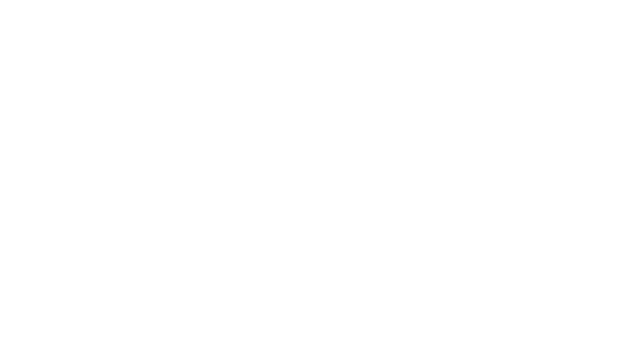
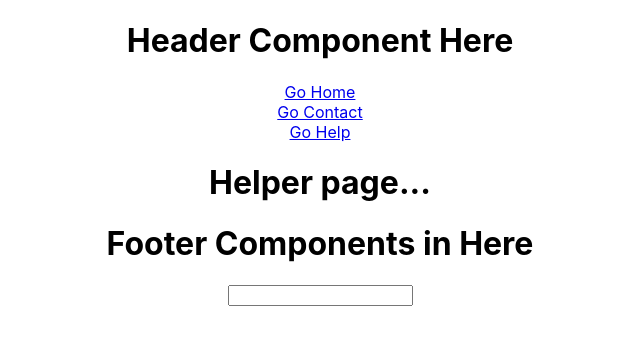
Before and after one commit to yurilimace/sistema-controle-estagio, a React (Create React App) app: page /help in a window 1280 px wide. Shown: the top 344 px of the page, without its empty margins (320-960 px from the left). Built offline with nearby package versions, Linux system fonts and the light colour scheme.

Commit message:
Add initial Header,Footer,Routes...

```diff
--- a/package.json
+++ b/package.json
@@ -4,7 +4,8 @@
   "private": true,
   "dependencies": {
     "react": "^16.10.1",
-    "react-dom": "^16.10.1",
+    "react-dom": "^16.10.2",
+    "react-router-dom": "^5.1.2",
     "react-scripts": "3.1.2",
     "styled-components": "^4.4.0"
   },
--- a/src/App.js
+++ b/src/App.js
@@ -2,9 +2,13 @@ import React from 'react';
 import logo from './logo.svg';
 import './App.css';
 import Input from './Components/input'
+import AppRoute from "./Components/HeaderComponents/Routers/Routers";
+
 function App() {
   return (
     <div className="App">
+      <AppRoute />
+      <Input />
     </div>
   );
 }
--- /dev/null
+++ b/src/Components/ErrorComponents/NotFoundPage.js
@@ -0,0 +1,12 @@
+import React from "react";
+
+const ErrorPage = () =>{
+    return (
+        <div>
+            <h1>Page not found</h1>
+        </div>
+    );
+}
+
+
+export default ErrorPage;
--- /dev/null
+++ b/src/Components/FooterComponents/FooterComponent.js
@@ -0,0 +1,11 @@
+import React from "react"
+
+const Footer = () =>{
+    return (
+        <footer>
+        <h1>Footer Components in Here</h1>
+        </footer>
+    );
+}
+
+export default Footer;
--- /dev/null
+++ b/src/Components/HeaderComponents/HeaderComponent.js
@@ -0,0 +1,18 @@
+import React from 'react';
+import { NavLink } from 'react-router-dom';
+
+const Header = () => {
+    return (
+        <header>
+            <h1>Header Component Here</h1>
+            <div>
+                <NavLink to="/" exact={true} activeClassName="is-active">Go Home</NavLink><br />
+                <NavLink to="/contact" activeClassName="is-active">Go Contact</NavLink><br />
+                <NavLink to="/help" activeClassName="is-active">Go Help</NavLink>
+            </div>
+        </header>
+    );
+
+}
+
+export default Header;
--- /dev/null
+++ b/src/Components/HeaderComponents/Routers/Routers.js
@@ -0,0 +1,26 @@
+import React from 'react';
+import { BrowserRouter, Route, Switch} from 'react-router-dom';
+
+import Home from "../../PageComponents/Home";
+import Contact from '../../PageComponents/Contact';
+import Header from "../HeaderComponent";
+import Footer from "../../FooterComponents/FooterComponent";
+import NotFoundPage from '../../ErrorComponents/NotFoundPage';
+import Helper from '../../HelperComponents/Helper';
+
+const AppRouter = () => (
+    <BrowserRouter>
+        <div>
+            <Header />
+            <Switch>
+                <Route path='/' component={Home} exact={true} />
+                <Route path='/help' component={Helper} />
+                 <Route path='/contact' component={Contact} />
+                <Route component={NotFoundPage} />
+            </Switch>
+            <Footer/>
+        </div>
+    </BrowserRouter>
+);
+
+export default AppRouter;
--- /dev/null
+++ b/src/Components/HelperComponents/Helper.js
@@ -0,0 +1,13 @@
+import React from "react";
+
+const Helper = () =>{
+    return (
+        <div>
+            <h1>Helper page...</h1>
+        </div>
+
+    );
+}
+
+
+export default Helper;
--- /dev/null
+++ b/src/Components/PageComponents/Contact.js
@@ -0,0 +1,12 @@
+import React from "react";
+
+
+const Contact = () => {
+    return (
+        <div>
+            <h1>Contact Page</h1>
+        </div>
+    );
+}
+
+export default Contact;
--- /dev/null
+++ b/src/Components/PageComponents/Home.js
@@ -0,0 +1,13 @@
+import React from "react";
+
+
+
+const Home = () => {
+    return (
+        <div>
+        <h1>Home Page</h1>
+        </div>
+    );
+}
+
+export default Home;
```
Also changed, not shown: 1 other file (tests, documents, lock files or other folders).
